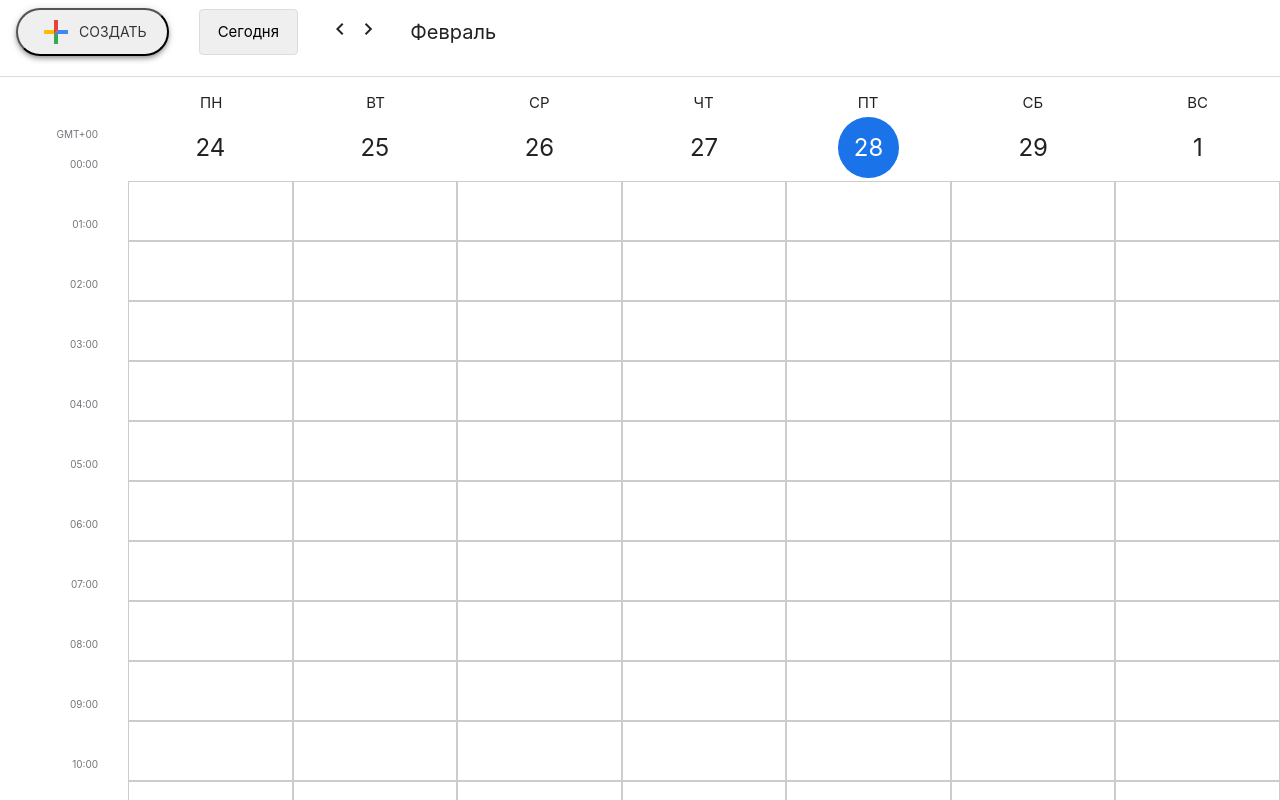
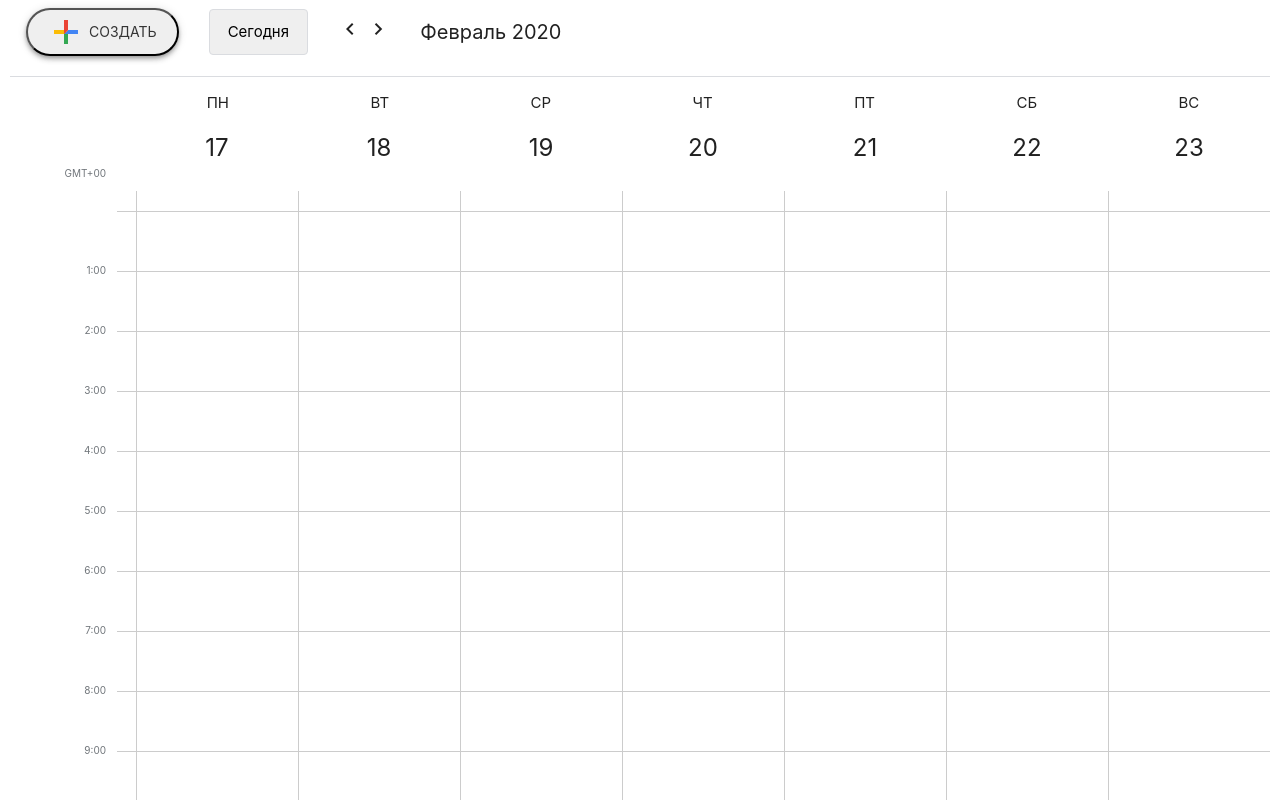
Before and after one commit to DvijIt/JS-Calendar-Rest-API, a plain HTML site: page index.html in a window 1280 px wide. Both pictures are taken after a click on the element "chevron_left". Shown: the top 800 px of the page. Drawn offline with nearby package versions, Linux system fonts and the light colour scheme.

Commit message:
add funtional

```diff
--- a/index.html
+++ b/index.html
@@ -16,9 +16,10 @@
 
 <body>
   <div class="calendar">
+    <div class="calendar__block-fixed">
       <div class="calendar__header">
-      <button class="col s1 create__btn">
-        <div class="waves-effect waves-teal btn-flat create__btn">
+        <button class="col s1 create__btn modal-trigger" data-target="modal1">
+          <div class="waves-effect btn-flat create__btn">
             <div class="create__btn-container"><svg width="36" height="36" viewBox="0 0 36 36">
                 <path fill="#34A853" d="M16 16v14h4V20z"></path>
                 <path fill="#4285F4" d="M30 16H20l-4 4h14z"></path>
@@ -29,41 +30,55 @@
               <span>Создать</span></div>
           </div>
         </button>
-      <button class="col waves-effect waves-teal today">
+        <button class="col waves-effect today getToday">
           Сегодня
         </button>
         <div class="col s2 date__navigation">
-        <span class="date__navigation-arrow arrow-left"><i class="material-icons">chevron_left</i></span>
-        <span class="date__navigation-arrow arrow-right"><i class="material-icons">chevron_right</i></span>
+          <span class="date__navigation-arrow arrow-prev"><i class="material-icons">chevron_left</i></span>
+          <span class="date__navigation-arrow arrow-next"><i class="material-icons">chevron_right</i></span>
         </div>
         <div class="date__range">
-        <span class="date__month">Янв</span>
+          <span class="date__month"></span>
+        </div>
+      </div>
+      <div class="calendar__block-week">
+        <div class="calendar__timezone"></div>
+        <div class="calendar__week">
+          <ul class="week__days"></ul>
+          <ul class="week__days-number"></ul>
+        </div>
       </div>
     </div>
     <div class="calendar__body">
-      <!-- Time Line -->
-      <div class="timeline">
-        <div class="timeline__timezone"></div>
+      <!-- Calendar Time Line -->
+      <div class="calendar__timeline">
         <div class="timeline__block-time">
           <ul class="time-of-day"></ul>
         </div>
       </div>
-      <!-- calendar grid -->
-      <div class="calendar__grid">
-        <div class="calendar__week">
-          <ul class="week__days">
-
-          </ul>
-          <ul class="week__days-number">
-
-          </ul>
+      <!-- Calendar Body Grid -->
+      <div class="calendar__sector"></div>
     </div>
-        <div class="calendar__sector">
-          <div class="sector">
-
+    <!-- Modal Structure -->
+    <div id="modal1" class="event-modal modal">
+      <div class="modal-content">
+        <form name="eventForm">
+          <div class="input-field">
+            <input placeholder="Добавьте название" name="firstName" type="text" class="validate">
           </div>
+          <div class="input-field d-flex">
+            <i class="material-icons icon-time">access_time</i>
+            <input type="text" class="border-none" name="datepicker" class="datepicker">
           </div>
+          <div class="input-field d-flex">
+            <i class="material-icons icon-time">subject</i>
+            <textarea name="description" placeholder="Добавьте описание" class="materialize-textarea border-none"></textarea>
           </div>
+          <button class="btn-flat material-icons">delete</button>
+          <button class="btn blue darken-2 waves-effect right" type="submit" name="eventForm">Сохранить</button>
+        </form>
+      </div>
+      <button class="modal-close btn-flat material-icons modal-close-btn">close</button>
     </div>
     <script src="src/scripts/index.js" type="module"></script>
 </body>
--- a/src/scripts/events.js
+++ b/src/scripts/events.js
@@ -0,0 +1,3 @@
+let elem = document.querySelector(".event-modal");
+let instance = M.Modal.init(elem);
+export { instance };
--- a/src/scripts/index.js
+++ b/src/scripts/index.js
@@ -1,35 +1,6 @@
-import {
-  renderCalendalBlock
-} from "./renderBloks.js";
-import {
-  eventsMonth
-} from './renderDays.js'
+import { renderCalendalBlock } from "./renderBloks.js";
+import {instance} from './events.js'
+
 document.addEventListener("DOMContentLoaded", function() {
-  const timezone = document.querySelector(".timeline__timezone");
-  const month = [
-    "Январь",
-    "Февраль",
-    "Март",
-    "Апрель",
-    "Май",
-    "Июнь",
-    "Июль",
-    "Август",
-    "Сентябрь",
-    "Октябрь",
-    "Ноябрь",
-    "Декабрь"
-  ];
-
-  timezone.textContent = new Date()
-    .toString()
-    .split(" ")[5]
-    .slice(0, 6);
-
-  const dateMonth = document.querySelector(".date__month");
-
-  dateMonth.textContent = month[new Date().getMonth()];
-  renderCalendalBlock()
-  eventsMonth()
-
+  renderCalendalBlock();
 });
--- a/src/scripts/renderBloks.js
+++ b/src/scripts/renderBloks.js
@@ -1,3 +1,5 @@
+import { renderBlockWeek, month } from "./renderDaysWeek.js";
+import { instance } from "./events.js";
 const generateNumberRange = (from, to) => {
   const result = [];
   for (let i = from; i <= to; i++) {
@@ -5,93 +7,70 @@ const generateNumberRange = (from, to) => {
   }
   return result;
 };
-
-const weekDays = ["ПН", "ВТ", "СР", "ЧТ", "ПТ", "СБ", "ВС"];
-const oneDay = 1000 * 60 * 60 * 24;
-
-const getMondey = () => {
-  const from = new Date().getTime();
-  const to = new Date().getDay() * oneDay;
-  return new Date(from - to);
-};
-
-const mondey = getMondey();
-
+const sectorDays = document.querySelector(".calendar__sector");
 // render Carendar
 const renderCalendalBlock = () => {
   // render TimeLine
   const renderTimeLine = () => {
-    for (let i = 0; i <= 24; i++) {
-      const dayTime = document.createElement("li");
-      dayTime.textContent = i < 10 ? `0${i}:00` : `${i}:00`;
-      const dayFullTime = document.querySelector(".time-of-day");
-      dayFullTime.append(dayTime);
-    }
-  };
-  // render Week ПН-ВС
-  const renderWeek = () => {
-    const weekDaysList = document.querySelector(".week__days");
-    const daysRange = generateNumberRange(1, 7)
+    const hourTimeOfDay = generateNumberRange(1, 23)
       .map(
         el => `
-    <li>${weekDays[el - 1]}</li>
-  `
+      <li>${el}:00</li>
+    `
       )
       .join("");
-    weekDaysList.innerHTML = daysRange;
-  };
-  // render Week Days Number ПН-ВС
-  const getWeekRange = date => {
-    const day = new Date(date).getDate();
-    const arr = generateNumberRange(1, 7).map(el =>
-      new Date(new Date(date).setDate(day + el)).getDate()
-    );
-    return arr;
-  };
-
-  const renderWeekDays = () => {
-    const sectorWeekDays = document.querySelector(".week__days-number");
-    const sectorWeek = getWeekRange(mondey)
-      .map(
-        day =>
-          `<li class="week-day" data-week-day="${day}"><span>${day}</span></li>`
-      )
-      .join("");
-
-    sectorWeekDays.innerHTML = sectorWeek;
+    const dayFullTime = document.querySelector(".time-of-day");
+    dayFullTime.innerHTML = hourTimeOfDay;
   };
 
   const renderDayTime = () =>
     generateNumberRange(1, 24)
-      .map(line => `<div class="sector-line" data-sector-line="${line}"></div>`)
+      .map(
+        line =>
+          `<div class="calendar__sector-line" data-sector-line="${line}"></div>`
+      )
       .join("");
 
   // Calendar Sector
+
   const renderCalendarSector = () => {
-    const sectorDays = document.querySelector(".sector");
     const sectorColumn = generateNumberRange(1, 7)
       .map(
         column =>
-          `<div class="sector-column" data-sector-column="${column}">${renderDayTime()}</div>`
+          `<div class="calendar__sector-column" data-sector-column="${column}">${renderDayTime()}</div>`
       )
       .join("");
 
     sectorDays.innerHTML = sectorColumn;
   };
-
-  renderWeekDays();
+  renderBlockWeek();
   renderTimeLine();
-  renderWeek();
   renderCalendarSector();
-  const todayDay = () => {
-    const arrDays = [...document.querySelectorAll(".week-day span")];
-    arrDays.forEach(el => {
-      if (el.innerHTML == new Date().getDate()) {
-        el.classList.add("day-today");
-      }
-    });
-  };
-  todayDay();
 };
 
-export { renderCalendalBlock};
+const targetBlock = e => {
+  const form = document.forms.eventForm;
+  const currentWeek = [...document.querySelectorAll(".week-day")];
+  const column = e.target.parentNode.getAttribute("data-sector-column");
+  const line = e.target.getAttribute("data-sector-line");
+  let data = `column - ${column} line - ${line}`;
+
+  let day = currentWeek[column].getAttribute("data-week-day");
+  let monthCur = month[currentWeek[column].getAttribute("data-week-month")];
+  let year = currentWeek[column].getAttribute("data-week-year");
+  if (monthCur == month[0] || monthCur == month[9] || monthCur == month[11]) {
+    monthCur = monthCur.slice(0, 3);
+  } else {
+    monthCur = monthCur.slice(0, 4);
+  }
+  instance.open();
+  let myFormData = new FormData(form);
+  let inputPicker = form.datepicker;
+  inputPicker.value = `${day} ${monthCur} ${year}`;
+  console.dir(day);
+  console.log(inputPicker.value);
+};
+
+sectorDays.addEventListener("click", targetBlock);
+
+export { renderCalendalBlock, generateNumberRange, sectorDays };
--- a/src/scripts/renderDays.js
+++ /dev/null
@@ -1,12 +0,0 @@
-
-const eventsMonth = () => {
-  const dateTo = document.querySelector(".arrow-right");
-const dateFrom = document.querySelector(".arrow-left");
-
-const pullRight= () => {
-  console.log('d')
-}
-dateTo.addEventListener('click', pullRight)
-}
-
-export {eventsMonth}
--- /dev/null
+++ b/src/scripts/renderDaysWeek.js
@@ -0,0 +1,167 @@
+import { generateNumberRange } from "./renderBloks.js";
+
+const timezone = document.querySelector(".calendar__timezone");
+const month = [
+  "Январь",
+  "Февраль",
+  "Март",
+  "Апрель",
+  "Май",
+  "Июнь",
+  "Июль",
+  "Август",
+  "Сентябрь",
+  "Октябрь",
+  "Ноябрь",
+  "Декабрь"
+];
+
+const dateMonth = document.querySelector(".date__month");
+const weekDays = ["ПН", "ВТ", "СР", "ЧТ", "ПТ", "СБ", "ВС"];
+const oneDay = 1000 * 60 * 60 * 24;
+const monthNow = month[new Date().getMonth()];
+
+const getMondey = () => {
+  const from = new Date().getTime();
+  const to = new Date().getDay() * oneDay;
+  return new Date(from - to);
+};
+const mondey = getMondey();
+
+
+timezone.textContent = new Date()
+  .toString()
+  .split(" ")[5]
+  .slice(0, 6);
+
+const renderBlockWeek = () => {
+  let next = 0;
+  let nextMondey = new Date(mondey.getTime() + oneDay * next);
+
+  // render Week ПН-ВС
+  const renderWeek = () => {
+    const weekDaysList = document.querySelector(".week__days");
+    const daysRange = generateNumberRange(0, 6)
+      .map(
+        el => `
+    <li>${weekDays[el]}</li>
+  `
+      )
+      .join("");
+    weekDaysList.innerHTML = daysRange;
+  };
+
+  // render Week Days Number ПН-ВС
+
+  const getWeekRangeMonth = (date, from, to) => {
+    const day = new Date(date).getDate();
+    const arrObj = [];
+    for (let i = from; i <= to; i++) {
+      arrObj.push({
+        year: new Date(new Date(date).setDate(day + i)).getFullYear(),
+        month: new Date(new Date(date).setDate(day + i)).getMonth(),
+        day: new Date(new Date(date).setDate(day + i)).getDate()
+      });
+    }
+    return arrObj;
+  };
+
+  const renderWeekDays = () => {
+    const sectorWeekDays = document.querySelector(".week__days-number");
+    const sectorWeek = getWeekRangeMonth(nextMondey, 1, 7)
+      .map(
+        day =>
+          `<li class="week-day" data-week-year="${day.year}"year data-week-month="${day.month}" data-week-day="${day.day}"><span>${day.day}</span></li>`
+      )
+      .join("");
+
+    sectorWeekDays.innerHTML = sectorWeek;
+
+    const todayDay = () => {
+      const arrDays = [...document.querySelectorAll(".week-day")];
+      arrDays.forEach(el => {
+        if (
+          el.getAttribute("data-week-day") == new Date().getDate() &&
+          el.getAttribute("data-week-month") == new Date().getMonth() &&
+          el.getAttribute("data-week-year") == new Date().getFullYear()
+        ) {
+          el.firstElementChild.classList.add("day-today");
+        }
+      });
+    };
+    todayDay();
+  };
+
+  renderWeek();
+  renderWeekDays();
+
+  const getMonthContent = () => {
+    const arrDays = [...document.querySelectorAll(".week-day")];
+    const arrMonth = [];
+
+    arrDays.forEach(el => {
+      arrMonth.push({
+        month: el.getAttribute("data-week-month"),
+        year: el.getAttribute("data-week-year")
+      });
+    });
+    const newArr = [
+      {
+        month: arrMonth[0].month,
+        year: arrMonth[0].year
+      },
+      {
+        month: arrMonth[arrMonth.length - 1].month,
+        year: arrMonth[arrMonth.length - 1].year
+      }
+    ];
+    const starMonth = newArr[0].month;
+    const startYear = newArr[0].year;
+    const endMonth = newArr[1].month;
+    const endYear = newArr[1].year;
+
+
+    let correctDate = `${month[starMonth]} ${startYear} - ${month[endMonth]} ${endYear}`;
+
+    if (starMonth === endMonth && startYear === endYear) {
+      correctDate = `${month[starMonth]} ${startYear}`;
+    } else if (startYear === endYear) {
+      correctDate = `${month[starMonth]} - ${month[endMonth]} ${startYear}`;
+    }
+
+    dateMonth.textContent = correctDate;
+  };
+  getMonthContent();
+
+  const getToday =() => {
+    next = 0;
+    nextMondey = new Date(mondey.getTime() + oneDay * next);
+
+    renderWeekDays();
+    getMonthContent();
+  }
+  const btnToday = document.querySelector('.getToday');
+  const prevWeek = document.querySelector(".arrow-prev");
+  const nextWeek = document.querySelector(".arrow-next");
+
+  const pullPrev = () => {
+    next -= 7;
+    nextMondey = new Date(mondey.getTime() + oneDay * next);
+    renderWeekDays();
+
+    getMonthContent();
+  };
+
+  const pullNext = () => {
+    next += 7;
+    nextMondey = new Date(mondey.getTime() + oneDay * next);
+
+    renderWeekDays();
+    getMonthContent();
+  };
+  btnToday.addEventListener('click', getToday);
+  prevWeek.addEventListener("click", pullPrev);
+  nextWeek.addEventListener("click", pullNext);
+};
+
+export { renderBlockWeek, month };
--- a/src/styles/_header.scss
+++ b/src/styles/_header.scss
@@ -1,3 +1,4 @@
+
 .calendar {
   &__header {
     padding: 8px 16px;
@@ -7,12 +8,15 @@
     border-bottom: 1px solid #dadce0;
     padding-bottom: 20px;
   }
+
   &__body {
     display: flex;
   }
-  &__grid {
-    width: 90%;
-  }
+
+}
+
+.calendar__body {
+  width: 100%;
 }
 
 .create__btn {
@@ -54,21 +58,85 @@
   }
 }
 
-.timeline {
+.calendar__block-week {
+  display: flex;
+}
+
+.calendar__week {
+  width: 90%;
+}
+
+.calendar__timezone {
   width: 10%;
-  text-align: right;
-  padding-top: 50px;
+  color: #70757a;
+  font-size: 10px;
+  display: flex;
+  justify-content: flex-end;
+  align-items: flex-end;
   padding-right: 30px;
-  &__timezone {
-    color: #70757a;
-    font-size: 10px;
+}
+
+.calendar__sector {
+  margin-top: 30px;
+  width: 90%;
+  display: flex;
+
+  &-column {
+    height: 100%;
+    text-align: center;
+    flex-grow: 1;
+    border-left: 1px solid #ccc;
+    position: relative;
+
+    &::after {
+      content: '';
+      position: absolute;
+      top: -20px;
+      left: -1px;
+      height: 20px;
+      width: 1px;
+      background-color: #ccc;
+    }
+
+    &:first-child {
+      .calendar__sector-line {
+        position: relative;
+        &::after {
+          content: '';
+          position: absolute;
+          top: -1px;
+          left: -20px;
+          height: 1px;
+          width: 20px;
+          background-color: #ccc;
+        }
+      }
+
+    }
   }
 
+  &-line {
+    height: 60px;
+    border-top: 1px solid #ccc;
+    position: relative;
+
+  }
+}
+
+.calendar__timeline {
+  margin-top: 37px;
+  width: 10%;
+  padding-right: 30px;
+
   .time-of-day {
+    margin: 0;
     li {
       color: #70757a;
       font-size: 10px;
       height: 60px;
+      display: flex;
+      justify-content: flex-end;
+      align-items: flex-end;
     }
   }
 }
--- a/src/styles/style.scss
+++ b/src/styles/style.scss
@@ -1,45 +1,74 @@
 html {
   font-family: 'Roboto', sans-serif;
 }
+
+body {
+  padding: 0 10px;
+}
+
 ul {
   list-style-type: none;
 }
-.calendar__sector {
 
-  .sector {
-    display: flex;
-    &-column {
-      text-align: center;
-      flex-grow: 1;
-    }
-    &-line {
-      height: 60px;
-      border: 1px solid #ccc;
-    }
-  }
-}
+
+
+
 .week__days {
   display: flex;
+
   li {
     flex-grow: 1;
     text-align: center;
   }
 }
+
 .week__days-number {
   display: flex;
+
   .week-day {
     flex-grow: 1;
     text-align: center;
     font-size: 24px;
     width: 14%;
+
     span {
       padding: 16px;
       border-radius: 50%;
+      cursor: pointer;
+      &:hover {
+        background-color: #f1f3f4;
+      }
     }
+
     .day-today {
       color: #fff;
-      background-color:#1a73e8;
+      background-color: #1a73e8;
+      &:hover {
+        background-color: #1a40e8;
+      }
     }
   }
 }
+.d-flex {
+  display: flex;
+  align-items: center;
+}
+.input-field {
+  margin-top: 50px !important;
+  .icon-time {
+    margin-right: 20px;
+  }
+}
+.border-none {
+  border-bottom: none !important;
+  margin: 0 !important;
+}
+.modal {
+  max-width: 30%;
+}
+.modal-close-btn {
+  position: absolute;
+  top: 0;
+  right: 0;
+}
 @import 'header';
```
Also changed, not shown: src/styles/style.css, 1 other file. Lines whose indentation alone changed are shown as unchanged.
